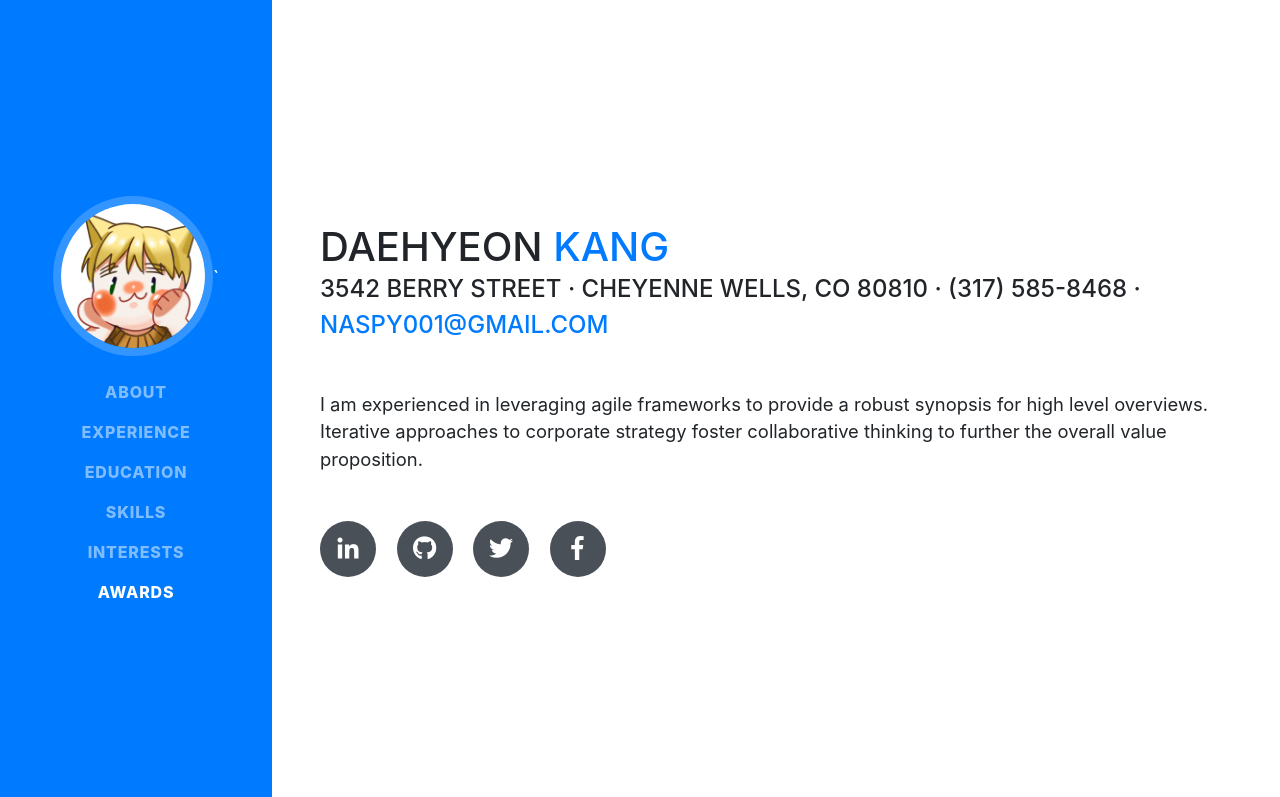
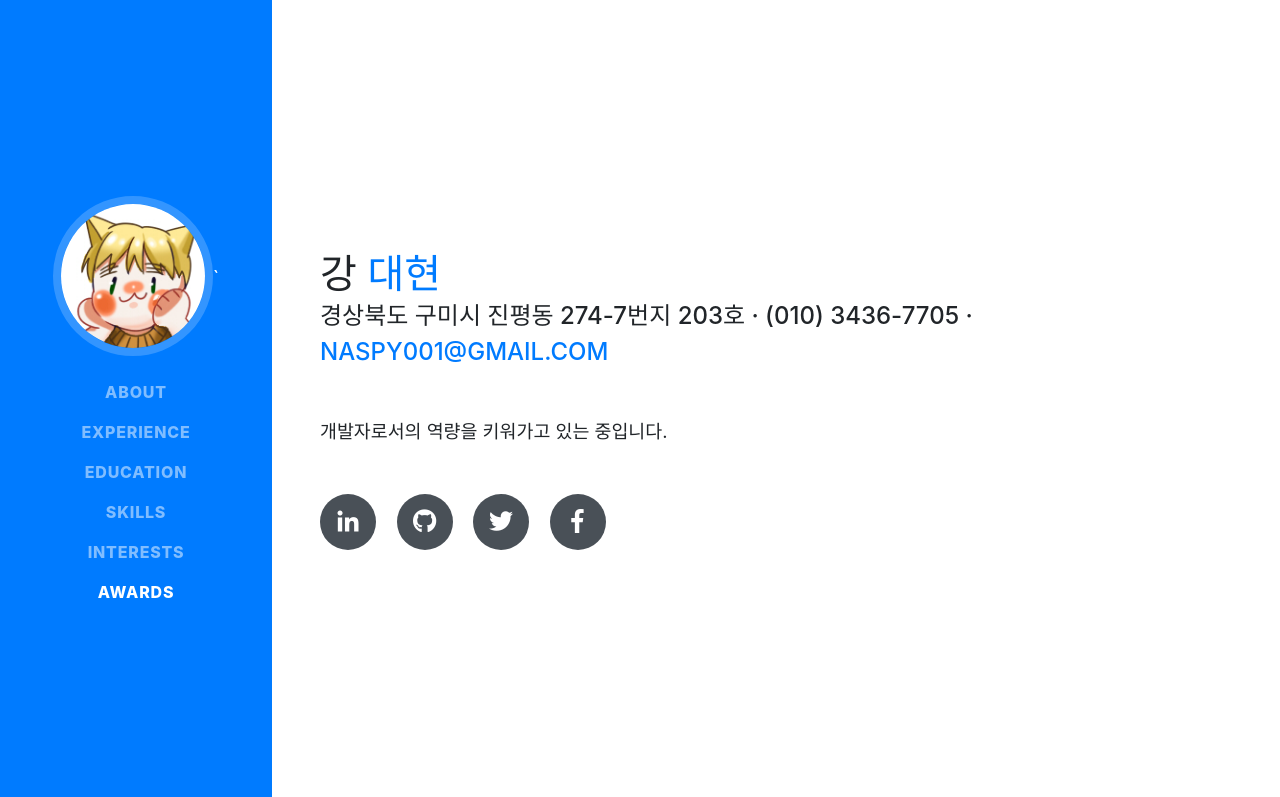
Before and after one commit to yeonlang/yeonlang.github.io, a website with bundled scripts: page index.html in a window 1280 px wide. Shown: the top 797 px of the page. Built offline with nearby package versions, Linux system fonts and the light colour scheme; a web font is replaced by a local one.

Commit message:
new index

```diff
--- a/index.html
+++ b/index.html
@@ -63,13 +63,13 @@
 
       <section class="resume-section p-3 p-lg-5 d-flex d-column" id="about">
         <div class="my-auto">
-          <h1 class="mb-0">Daehyeon
-            <span class="text-primary">Kang</span>
+          <h1 class="mb-0">강
+            <span class="text-primary">대현</span>
           </h1>
-          <div class="subheading mb-5">3542 Berry Street · Cheyenne Wells, CO 80810 · (317) 585-8468 ·
+          <div class="subheading mb-5">경상북도 구미시 진평동 274-7번지 203호 · (010) 3436-7705 ·
             <a href="mailto:naspy001@gmail.com">naspy001@gmail.com</a>
           </div>
-          <p class="lead mb-5">I am experienced in leveraging agile frameworks to provide a robust synopsis for high level overviews. Iterative approaches to corporate strategy foster collaborative thinking to further the overall value proposition.</p>
+          <p class="lead mb-5">개발자로서의 역량을 키워가고 있는 중입니다.</p>
           <div class="social-icons">
             <a href="#">
               <i class="fab fa-linkedin-in"></i>
```
